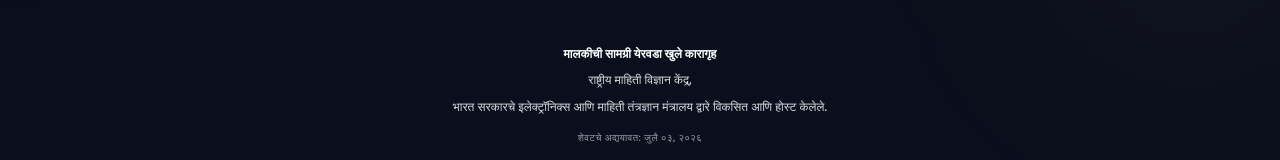
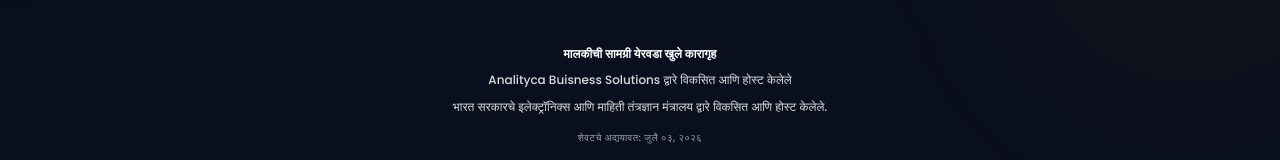
Before and after one commit to Prathmesh2602/MahaPrisons, a React (Vite) app in the folder web/: page / in a window 1280 px wide. Shown: the part 5638-5798 px from the top of the page. Built offline with nearby package versions, Linux system fonts and the light colour scheme; a web font is replaced by a local one.

Commit message:
chore: update footer developer credit to Analityca Business Solutions

```diff
--- a/web/src/components/Footer.jsx
+++ b/web/src/components/Footer.jsx
@@ -113,8 +113,8 @@
             </div>
             <div className="font-medium text-white/85">
               {language === 'mr'
-                ? 'राष्ट्रीय माहिती विज्ञान केंद्र,'
-                : 'Developed and hosted by National Informatics Centre,'}
+                ? 'Analityca Buisness Solutions द्वारे विकसित आणि होस्ट केलेले'
+                : 'Developed and hosted by Analityca Buisness Solutions'}
             </div>
             <div className="font-medium text-white/85">
               {language === 'mr'
```
